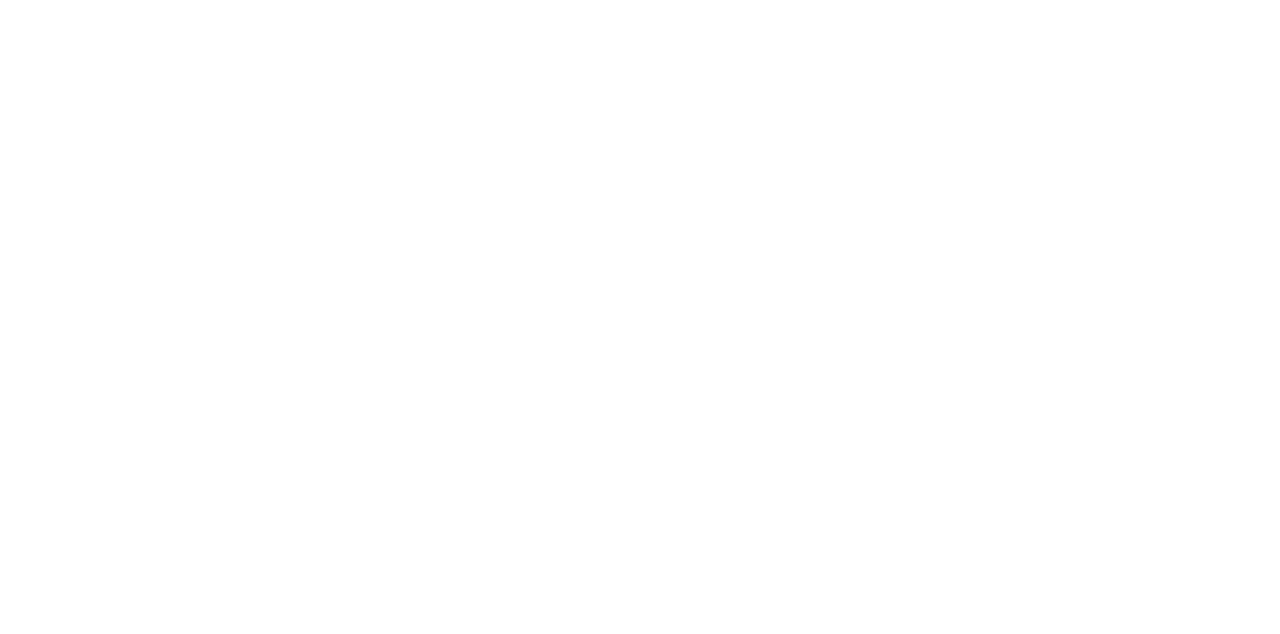
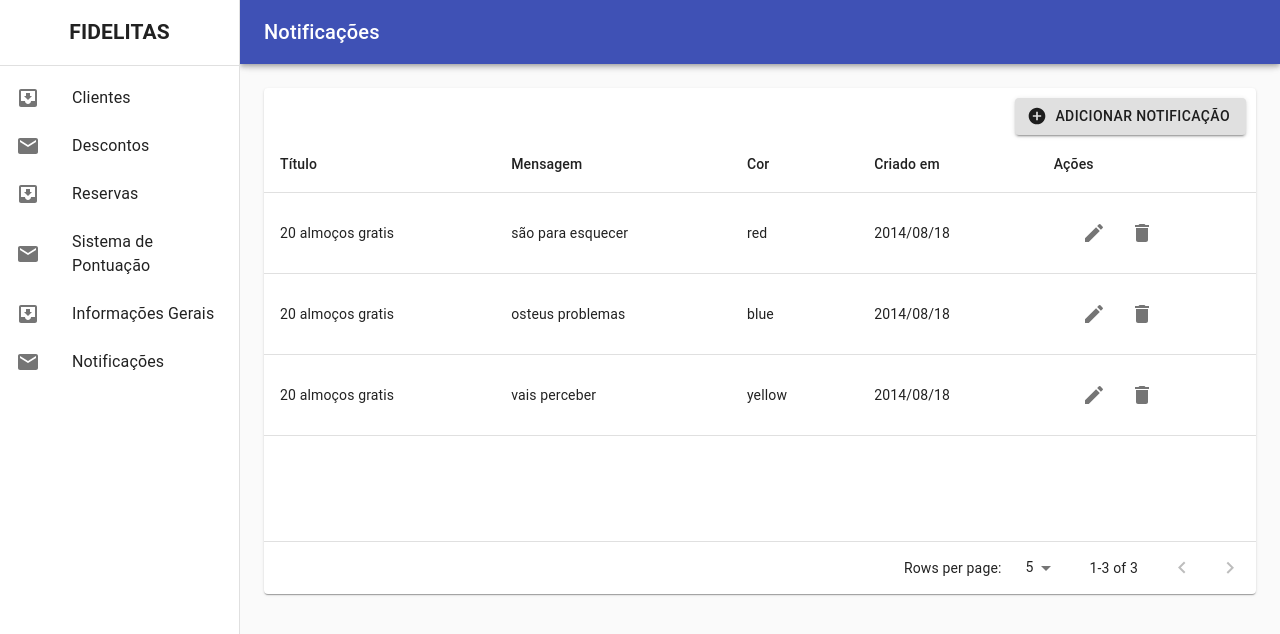
Before and after one commit to 1729patrick/reactjs-fidelitas, a React (Create React App) app: page /notifications in a window 1280 px wide. Shown: the top 634 px of the page. Built offline with nearby package versions, Linux system fonts and the light colour scheme.

Commit message:
Table of notifications

```diff
--- a/src/components/Drawer/index.tsx
+++ b/src/components/Drawer/index.tsx
@@ -64,6 +64,8 @@
   discounts: 'Descontos',
   reserves: 'Reservas',
   points: 'Sistema de Pontuação',
+  generalInformations: 'Informações Gerais',
+  notifications: 'Notificações',
 };
 
 type Props = {
@@ -94,6 +96,12 @@
       case 'Sistema de Pontuação':
         history.push('/points');
         break;
+      case 'Informações Gerais':
+        history.push('/generalInformations');
+        break;
+      case 'Notificações':
+        history.push('/notifications');
+        break;
       default:
         history.push('/clients');
     }
@@ -111,19 +119,21 @@
       </div>
       <Divider />
       <List>
-        {['Clientes', 'Descontos', 'Reservas', 'Sistema de Pontuação'].map(
-          (text, index) => (
-            <ListItem
-              button
-              key={text}
-              onClick={() => handleDrawerOption(text)}>
-              <ListItemIcon>
-                {index % 2 === 0 ? <InboxIcon /> : <MailIcon />}
-              </ListItemIcon>
-              <ListItemText primary={text} />
-            </ListItem>
-          ),
-        )}
+        {[
+          'Clientes',
+          'Descontos',
+          'Reservas',
+          'Sistema de Pontuação',
+          'Informações Gerais',
+          'Notificações',
+        ].map((text, index) => (
+          <ListItem button key={text} onClick={() => handleDrawerOption(text)}>
+            <ListItemIcon>
+              {index % 2 === 0 ? <InboxIcon /> : <MailIcon />}
+            </ListItemIcon>
+            <ListItemText primary={text} />
+          </ListItem>
+        ))}
       </List>
     </div>
   );
--- /dev/null
+++ b/src/views/GeneralInformationView/index.tsx
@@ -0,0 +1,12 @@
+import React from 'react';
+import ResponsiveDrawer from '../../components/Drawer';
+
+const GeneralInformationView = () => {
+  return (
+    <ResponsiveDrawer>
+      <div>General Info</div>
+    </ResponsiveDrawer>
+  );
+};
+
+export default GeneralInformationView;
--- /dev/null
+++ b/src/views/NotificationsView/index.tsx
@@ -0,0 +1,85 @@
+import React from 'react';
+import ResponsiveDrawer from '../../components/Drawer';
+import ResponsiveTable from '../../components/Table';
+
+const notificationData = [
+  {
+    id: 1,
+    title: '20 almoços gratis',
+    message: 'são para esquecer ',
+    color: 'red',
+    createdAt: new Date('2014-08-18T21:11:54'),
+  },
+  {
+    id: 2,
+    title: '20 almoços gratis',
+    message: 'osteus problemas',
+    color: 'blue',
+    createdAt: new Date('2014-08-18T21:11:54'),
+  },
+  {
+    id: 3,
+    title: '20 almoços gratis',
+    message: 'vais perceber',
+    color: 'yellow',
+    createdAt: new Date('2014-08-18T21:11:54'),
+  },
+];
+
+interface HeadCell {
+  disablePadding: boolean;
+  id: string;
+  label: string;
+  numeric: boolean;
+  type: string;
+  isEditable: boolean;
+}
+const headCells: HeadCell[] = [
+  {
+    id: 'title',
+    numeric: false,
+    disablePadding: false,
+    label: 'Título',
+    type: 'text',
+    isEditable: true,
+  },
+  {
+    id: 'message',
+    numeric: true,
+    disablePadding: false,
+    label: 'Mensagem',
+    type: 'text',
+    isEditable: true,
+  },
+  {
+    id: 'color',
+    numeric: true,
+    disablePadding: false,
+    label: 'Cor',
+    type: 'text',
+    isEditable: true,
+  },
+  {
+    id: 'createdAt',
+    numeric: false,
+    disablePadding: false,
+    label: 'Criado em',
+    type: 'date',
+    isEditable: false,
+  },
+];
+
+const NotificationsView = () => {
+  return (
+    <ResponsiveDrawer>
+      <ResponsiveTable
+        data={notificationData}
+        fields={headCells}
+        actions={true}
+        title={'Notificação'}
+      />
+    </ResponsiveDrawer>
+  );
+};
+
+export default NotificationsView;
--- a/src/views/index.tsx
+++ b/src/views/index.tsx
@@ -5,6 +5,8 @@
 import DiscountsView from './DiscountsView';
 import ReservesView from './ReservesView';
 import PointsView from './PointsView';
+import GeneralInformationView from './GeneralInformationView';
+import NotificationsView from './NotificationsView';
 
 export default function App() {
   return (
@@ -15,6 +17,11 @@
         <Route path={'/discounts'} component={DiscountsView} />
         <Route path={'/reserves'} component={ReservesView} />
         <Route path={'/points'} component={PointsView} />
+        <Route
+          path={'/generalInformations'}
+          component={GeneralInformationView}
+        />
+        <Route path={'/notifications'} component={NotificationsView} />
       </Switch>
     </Router>
   );
```
